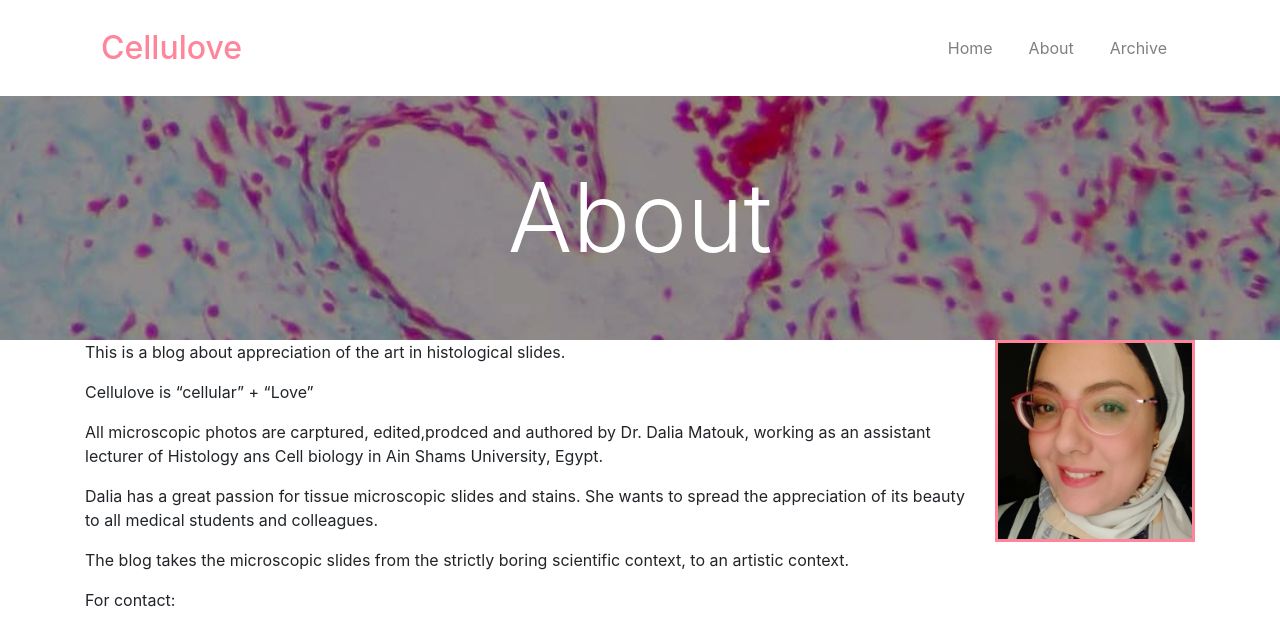
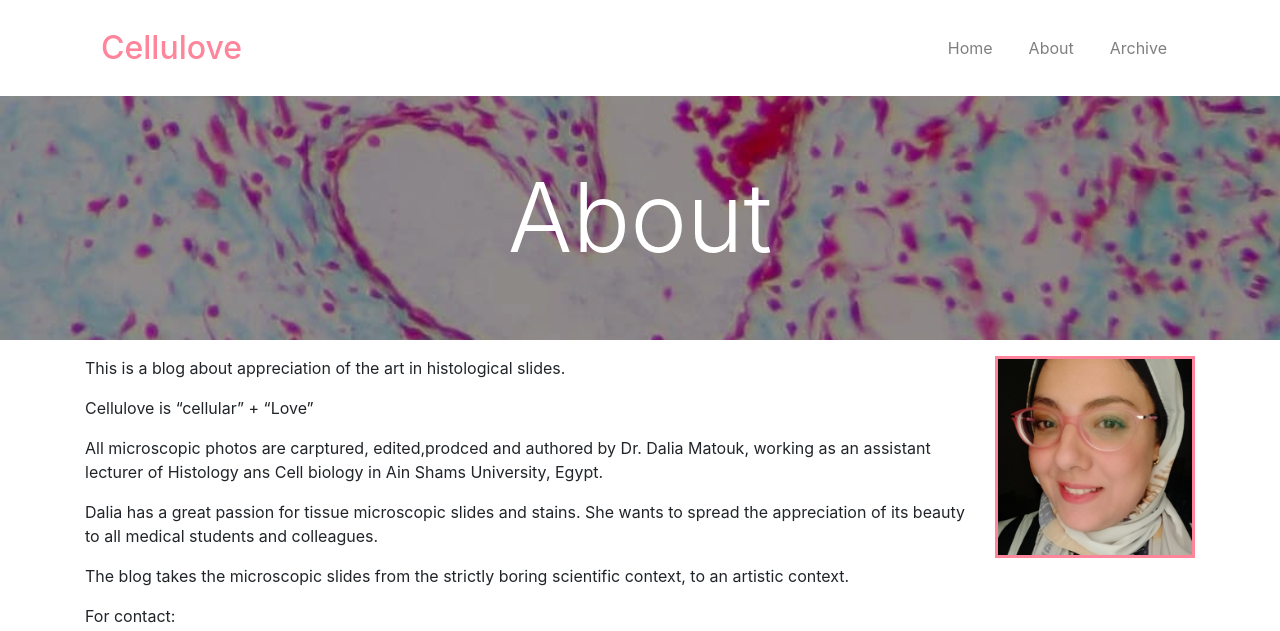
Before and after one commit to cellulove/cellulove.github.io, a Jekyll site: the page built from about.markdown, in a window 1280 px wide. Shown: the top 631 px of the page. Built offline with Jekyll 4.4.1, drawn with Linux system fonts in a browser that asks for light colours.

Commit message:
feat: update about layout

```diff
--- a/_layouts/about.html
+++ b/_layouts/about.html
@@ -1,8 +1,14 @@
 {% include head.html %}
 {% include navbar.html %}
 {% include jumbotron.html %}
-<div class="container">
-  {{ content }}
-</div>
+<section id="about" class="py-3">
+  <div class="container">
+    <div class="row">
+      <div class="col">
+        {{ content }}
+      </div>
+    </div>
+  </div>
+</section>
 {% include pagination.html %}
 {% include footer.html %}
```
